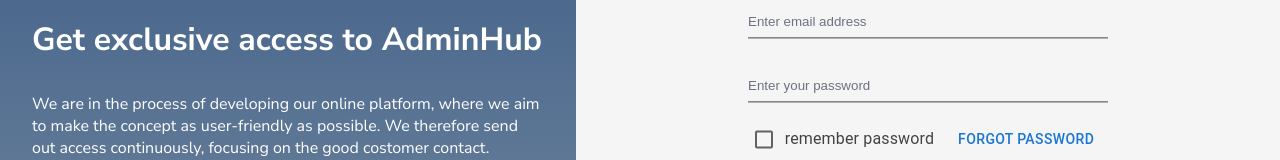
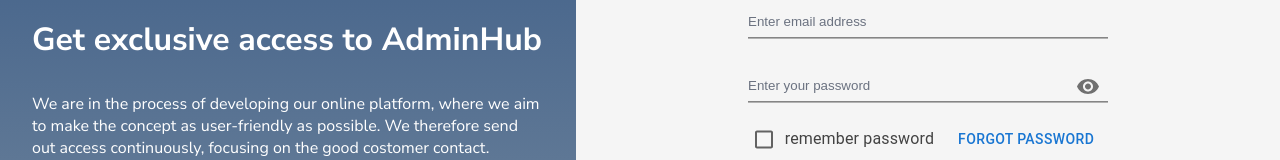
Before and after one commit to dexter2k8/adminLife, a Next.js app: page / in a window 1280 px wide. Shown: the part 317-477 px from the top of the page. Built offline with nearby package versions, Linux system fonts and the light colour scheme; no server answers.

Commit message:
added password slasheye

```diff
--- a/src/app/page.module.scss
+++ b/src/app/page.module.scss
@@ -71,6 +71,18 @@
                     color: var(--font-placeholder);
                 }
 
+                .password {
+                    input {
+                        width: 100%;
+                        padding-right: 2.5rem;
+                    }
+                    button {
+                        position: absolute;
+                        margin-left: -2.5rem;
+                        height: 2rem;
+                    }
+                }
+
                 .strapline {
                     margin-top: -1rem;
                 }
--- a/src/app/page.tsx
+++ b/src/app/page.tsx
@@ -5,7 +5,8 @@
 import * as yup from "yup";
 import { useCallback, useContext, useState } from "react";
 import { AuthContext } from "@/hook/authContext";
-import { Button, Checkbox, FormControlLabel } from "@mui/material";
+import { Button, Checkbox, FormControlLabel, IconButton } from "@mui/material";
+import { Visibility, VisibilityOff } from "@mui/icons-material";
 
 interface ISignInProps {
   email: string;
@@ -22,20 +23,15 @@
 
 export default function SignIn() {
   const [showPassword, setShowPassword] = useState<boolean>(false);
-  const [loading, setLoading] = useState<boolean>(false);
-  const [signInError, setSignInError] = useState<string>("");
   const { signIn } = useContext(AuthContext);
 
   const handleSignIn = useCallback(
     ({ email, password }: ISignInProps) => {
-      setSignInError("");
-      setLoading(true);
       signIn({
         email: email,
         password: password,
       }).catch((error) => {
-        setSignInError(error.message);
-        setLoading(false);
+        console.error(error.message);
       });
     },
     [signIn]
@@ -68,7 +64,12 @@
                 <Field type="email" name="email" placeholder="Enter email address" />
                 <ErrorMessage name="email" component="i" />
 
-                <Field type="password" name="password" placeholder="Enter your password" />
+                <div className={styles.password}>
+                  <Field type={showPassword ? "text" : "password"} name="password" placeholder="Enter your password" />
+                  <IconButton onClick={() => setShowPassword((show) => !show)}>
+                    {showPassword ? <VisibilityOff /> : <Visibility />}
+                  </IconButton>
+                </div>
                 <ErrorMessage name="password" component="i" />
 
                 <div className={styles.strapline}>
```
